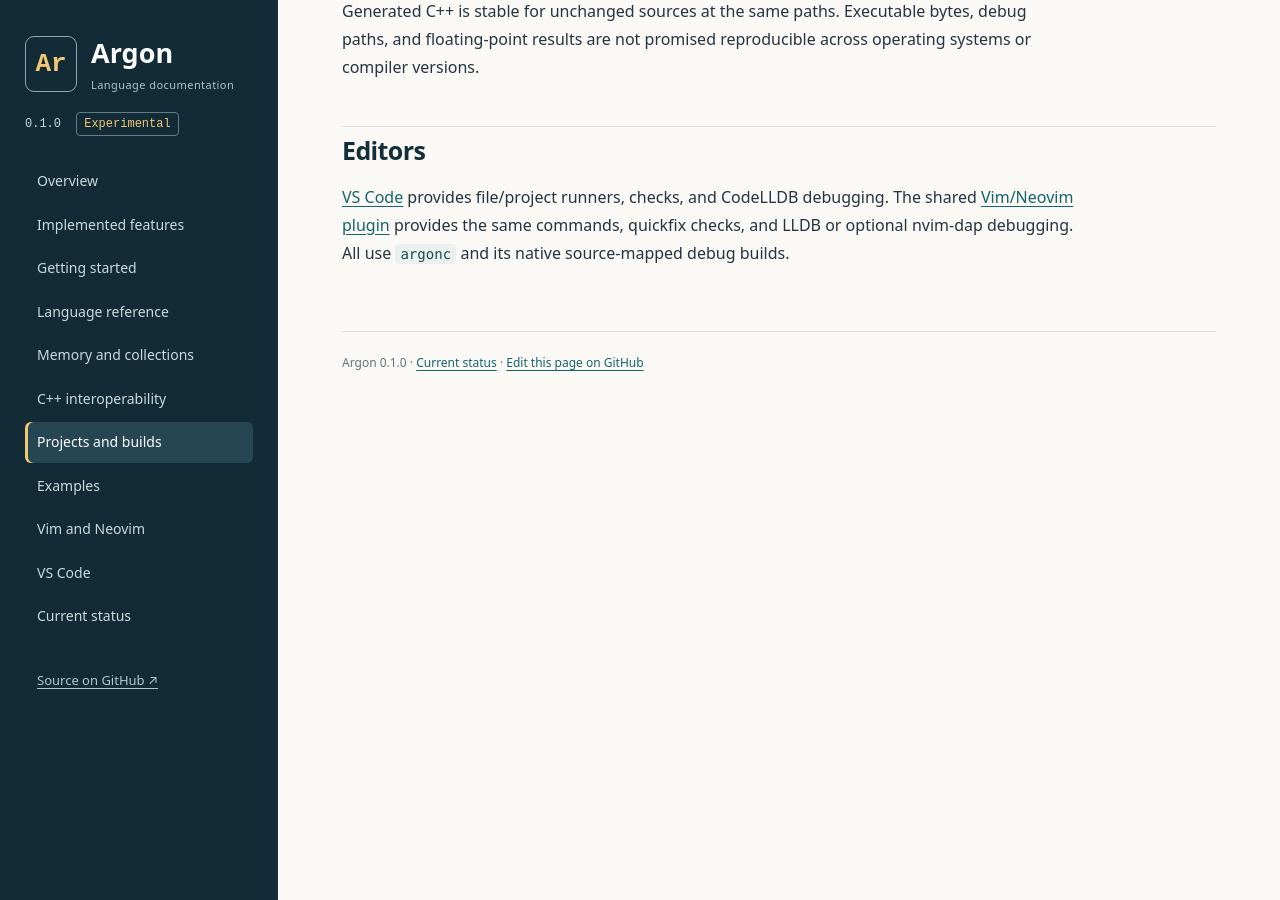
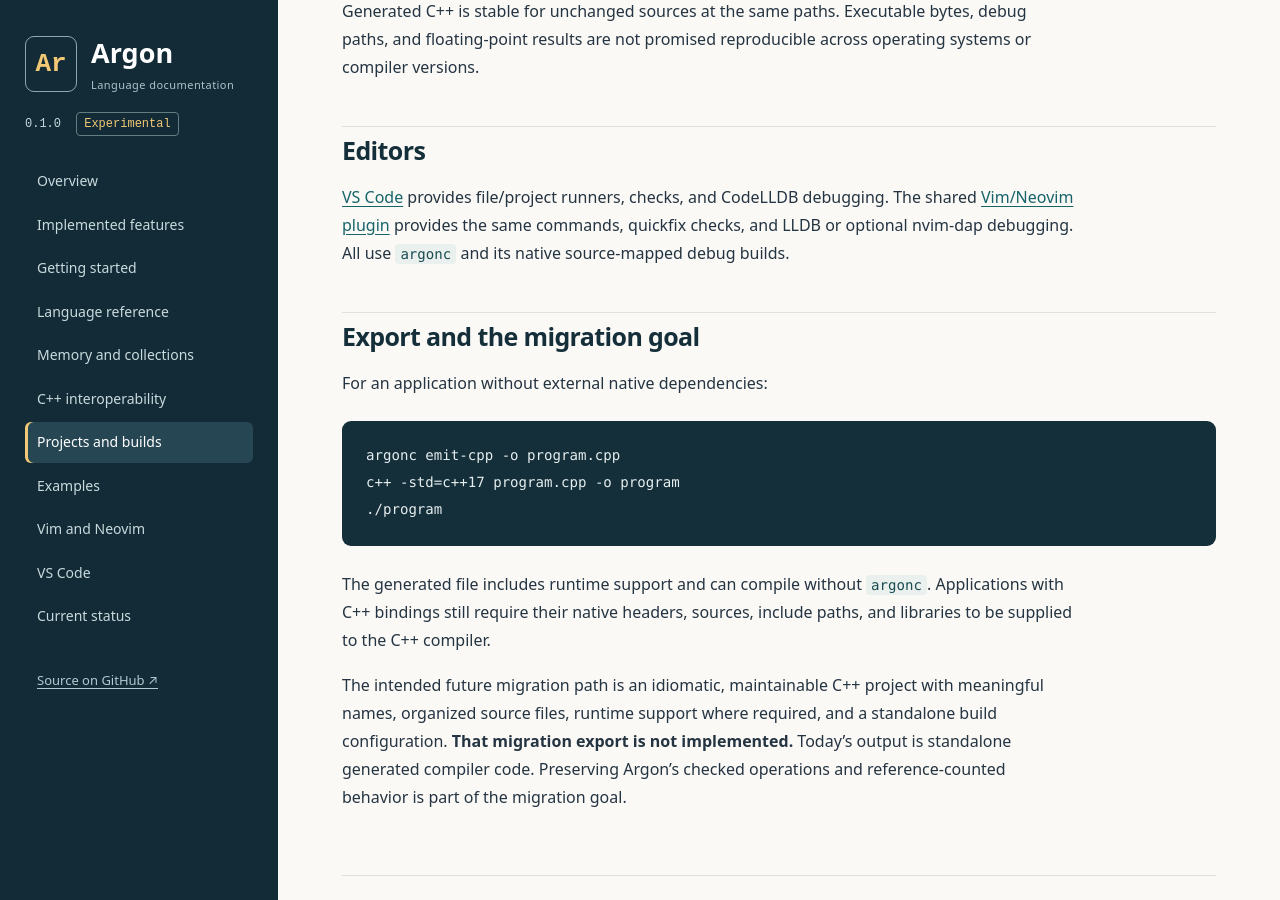
Before and after one commit to RohanGoparaju028/Argon, a Jekyll site: the page built from docs/build.md, in a window 1280 px wide and 900 px high, scrolled down 2781 px. Built offline with Jekyll 4.4.1, drawn with Linux system fonts in a browser that asks for light colours.

Commit message:
Clarify Argon purpose and document each feature separately

````diff
--- a/docs/build.md
+++ b/docs/build.md
@@ -66,3 +66,17 @@ Compile-time computations are bounded and deterministic for fixed inputs and tar
 ## Editors
 
 [VS Code](vscode.md) provides file/project runners, checks, and CodeLLDB debugging. The shared [Vim/Neovim plugin](vim.md) provides the same commands, quickfix checks, and LLDB or optional nvim-dap debugging. All use `argonc` and its native source-mapped debug builds.
+
+## Export and the migration goal
+
+For an application without external native dependencies:
+
+```sh
+argonc emit-cpp -o program.cpp
+c++ -std=c++17 program.cpp -o program
+./program
+```
+
+The generated file includes runtime support and can compile without `argonc`. Applications with C++ bindings still require their native headers, sources, include paths, and libraries to be supplied to the C++ compiler.
+
+The intended future migration path is an idiomatic, maintainable C++ project with meaningful names, organized source files, runtime support where required, and a standalone build configuration. **That migration export is not implemented.** Today's output is standalone generated compiler code. Preserving Argon's checked operations and reference-counted behavior is part of the migration goal.
````
Also changed, not shown: docs/features.md (+2 -0 lines), docs/index.md (+8 -2 lines), docs/status.md (+1 -0 lines), README.md.
